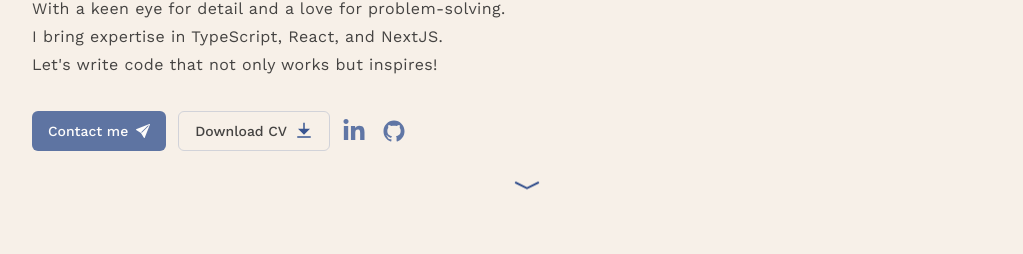
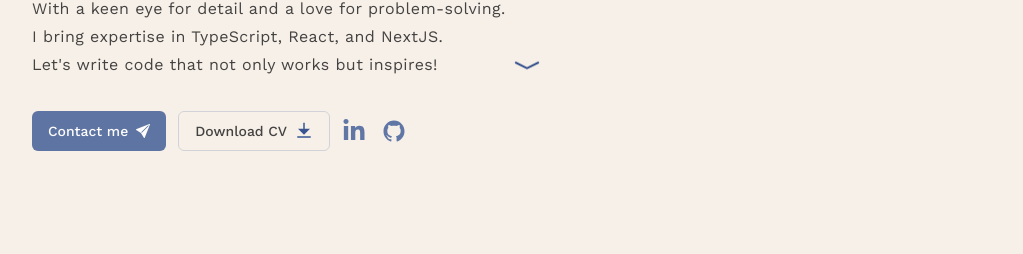
Before and after one commit to AnisBenFerhat/My-Dev-Portfolio, a Next.js app: page / in a window 1280 px wide. Shown: the part 513-767 px from the top of the page, without its empty margins (128-1151 px from the left). Built offline with nearby package versions, Linux system fonts and the light colour scheme.

Commit message:
Fix(Layout): Correcting spacing between component

```diff
--- a/components/about/About.tsx
+++ b/components/about/About.tsx
@@ -7,7 +7,7 @@ const About = () => {
   return (
     <section id='about' className='pb-12 py-6 xl:py-24'>
       <div className='container mx-auto'>
-        <h2 className='section-title mb-12 xl:mb-24 text-center mx-auto'>
+        <h2 className='section-title mb-12 xl:mb-24 text-center mx-auto min-w-[300px]:mb-32 '>
           <BiCode className='inline-block text-4xl mr-2' /> About me
         </h2>
 
--- a/components/experience/Experience.tsx
+++ b/components/experience/Experience.tsx
@@ -7,7 +7,7 @@ const Experience = () => {
     <section id='experience' className='scroll-mt-28 pb-12 py-6 xl:py-24'>
       <div className='container mx-auto'>
         <h2 className='section-title mb-12 xl:mb-24 text-center mx-auto'>
-          <BiCode className='inline-block text-4xl mr-2' /> Experience and Education
+          <BiCode className='inline-block text-4xl mr-2' /> My Experience
         </h2>
         <div className='grid grid-cols-1 md:grid-cols-2 gap-8'>
           {/* Experience */}
--- a/components/hero/Hero.tsx
+++ b/components/hero/Hero.tsx
@@ -37,14 +37,14 @@ const Hero = () => {
               </Button>
               <div className='flex justify-center items-center '>
                 <Socials
-                  containerStyles='flex gap-x-4 mx-auto xl:mx-0 xl:mt-0'
+                  containerStyles='flex gap-x-4 mx-auto xl:mx-0 xl:mt-0 min-w-[300px]:mt-32 '
                   iconsStyles='text-secondary-60/90 text-[24px] hover:text-secondary-20 transition-all'
                 />
               </div>
             </div>
           </div>
-          <div className='hidden md:flex absolute left-2/4 bottom-44 xl:bottom-20 animate-pulse xl:animate-bounce'>
-            <BsChevronCompactDown className='text-3xl text-secondary-80' />
+          <div className='hidden md:flex absolute left-2/4 bottom-44 xl:bottom-20 animate-pulse xl:animate-bounce '>
+            <BsChevronCompactDown className='text-3xl text-secondary-80 mb-24' />
           </div>
         </div>
       </div>
```
